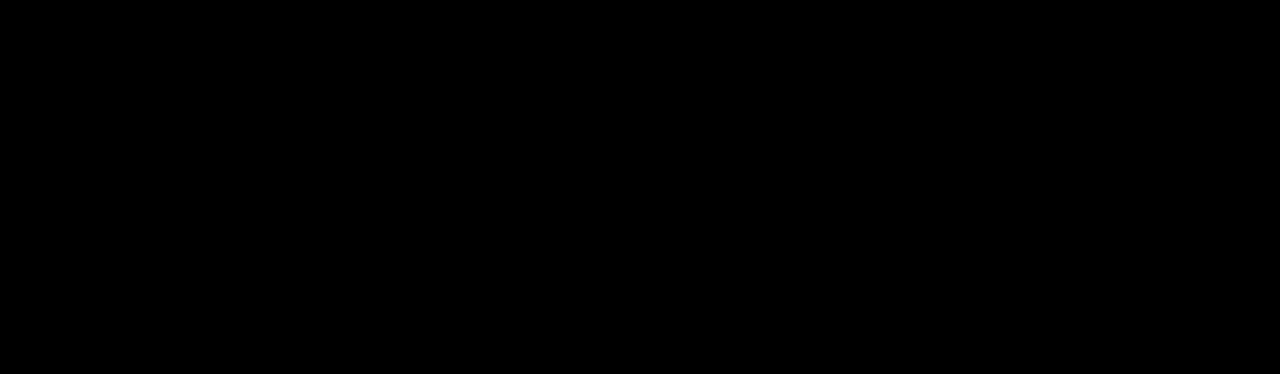
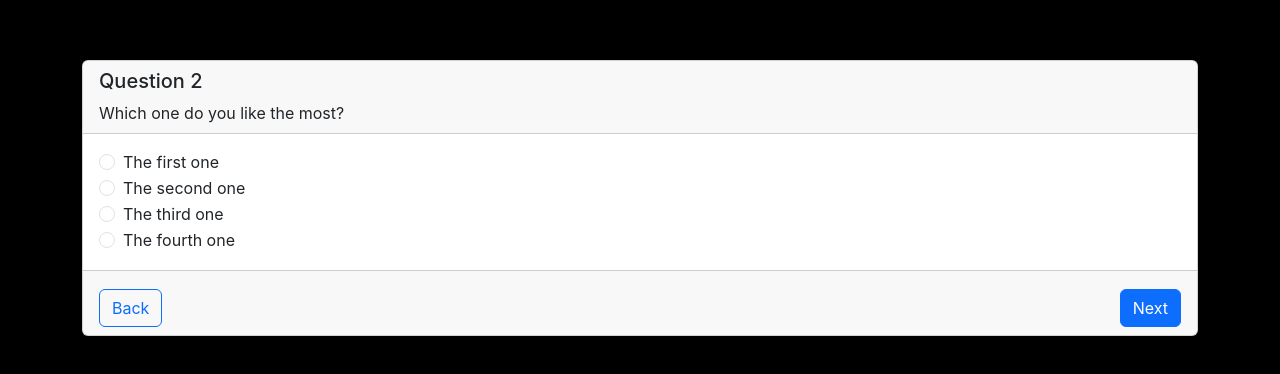
Before and after one commit to GauravKumar700/idea-engine-frontend, a React (Create React App) app: page /question2 in a window 1280 px wide. Before the commit this address had no page. Shown: the part 202-576 px from the top of the page. Built offline with nearby package versions, Linux system fonts and the light colour scheme.

Commit message:
questions added

```diff
--- a/src/App.js
+++ b/src/App.js
@@ -17,6 +17,8 @@
 import Features from "./pages/Features";
 import Pricing from "./pages/Pricing";
 import Faq from "./pages/FAQ";
+import Question1 from "./components/question1";
+import Question2 from "./components/question2";
 
 
 function App() {
@@ -38,6 +40,9 @@
 
         <Route path="/faq" element={<Faq />} />
 
+        <Route path="/question1" element={<Question1 />} />
+        <Route path="/question2" element={<Question2/>} />
+
       </Routes>
     </Router>
   );
--- /dev/null
+++ b/src/components/HomePage.css
@@ -0,0 +1,5 @@
+@media only screen and (max-width: 768px) {
+    /* Add your mobile responsive styles here */
+  }
+
+  /* Add more media queries for different screen sizes if needed */
--- /dev/null
+++ b/src/components/question1.jsx
@@ -0,0 +1,50 @@
+
+import React from 'react';
+import { Link } from 'react-router-dom';
+import { Button } from 'react-bootstrap';
+
+function Question1() {
+  return (
+    <div className="container d-flex justify-content-center align-items-center" style={{ height: '100vh' }}>
+      <div className="card w-100 max-w-lg">
+        <div className="card-header">
+          <h5 className="card-title">Question 1</h5>
+          <p className="card-text">Which one do you like the most?</p>
+        </div>
+        <div className="card-body">
+          <div className="form-check">
+            <input className="form-check-input" type="radio" name="q1" id="q1a1" value="0" />
+            <label className="form-check-label" htmlFor="q1a1">
+              The first one
+            </label>
+          </div>
+          <div className="form-check">
+            <input className="form-check-input" type="radio" name="q1" id="q1a2" value="1" />
+            <label className="form-check-label" htmlFor="q1a2">
+              The second one
+            </label>
+          </div>
+          <div className="form-check">
+            <input className="form-check-input" type="radio" name="q1" id="q1a3" value="2" />
+            <label className="form-check-label" htmlFor="q1a3">
+              The third one
+            </label>
+          </div>
+          <div className="form-check">
+            <input className="form-check-input" type="radio" name="q1" id="q1a4" value="3" />
+            <label className="form-check-label" htmlFor="q1a4">
+              The fourth one
+            </label>
+          </div>
+        </div>
+        <div className="card-footer d-flex justify-content-between">
+          <Button variant="outline-primary">Back</Button>
+          <Link to="/question2">
+            <Button variant="primary">Next</Button>
+          </Link>
+        </div>
+      </div>
+    </div>
+  );
+}
+export default Question1;
--- /dev/null
+++ b/src/components/question2.jsx
@@ -0,0 +1,52 @@
+
+import React from 'react';
+import { Link } from 'react-router-dom';
+import { Button } from 'react-bootstrap';
+
+function Question2() {
+  return (
+    <div className="container d-flex justify-content-center align-items-center" style={{ height: '100vh' }}>
+      <div className="card w-100 max-w-lg">
+        <div className="card-header">
+          <h5 className="card-title">Question 2</h5>
+          <p className="card-text">Which one do you like the most?</p>
+        </div>
+        <div className="card-body">
+          <div className="form-check">
+            <input className="form-check-input" type="radio" name="q1" id="q1a1" value="0" />
+            <label className="form-check-label" htmlFor="q1a1">
+              The first one
+            </label>
+          </div>
+          <div className="form-check">
+            <input className="form-check-input" type="radio" name="q1" id="q1a2" value="1" />
+            <label className="form-check-label" htmlFor="q1a2">
+              The second one
+            </label>
+          </div>
+          <div className="form-check">
+            <input className="form-check-input" type="radio" name="q1" id="q1a3" value="2" />
+            <label className="form-check-label" htmlFor="q1a3">
+              The third one
+            </label>
+          </div>
+          <div className="form-check">
+            <input className="form-check-input" type="radio" name="q1" id="q1a4" value="3" />
+            <label className="form-check-label" htmlFor="q1a4">
+              The fourth one
+            </label>
+          </div>
+        </div>
+        <div className="card-footer d-flex justify-content-between">
+        <Link to="/question1">
+          <Button variant="outline-primary">Back</Button>
+        </Link>
+        <Link to="/faq">
+          <Button variant="primary">Next</Button>
+        </Link>
+        </div>
+      </div>
+    </div>
+  );
+}
+export default Question2;
--- a/src/pages/faq.css
+++ b/src/pages/faq.css
@@ -50,7 +50,6 @@
   justify-content: space-between;
 }
 .faq-item h3 {
-  text-align: center;
   font-size: 16px;
   align-items: center;
 }
```
